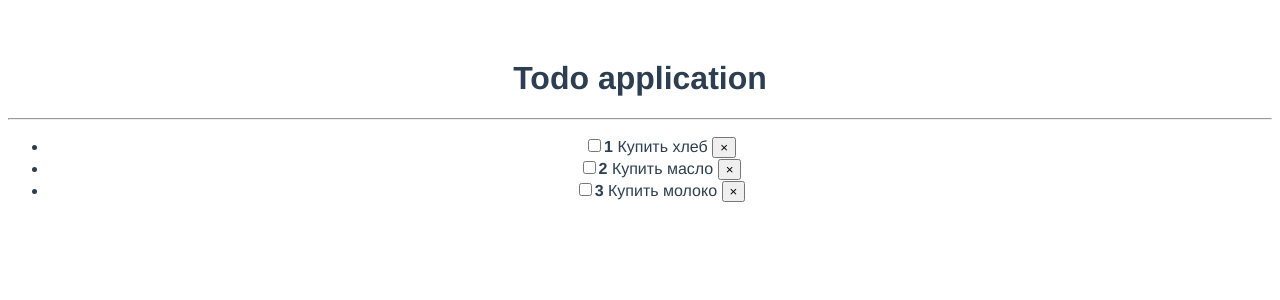
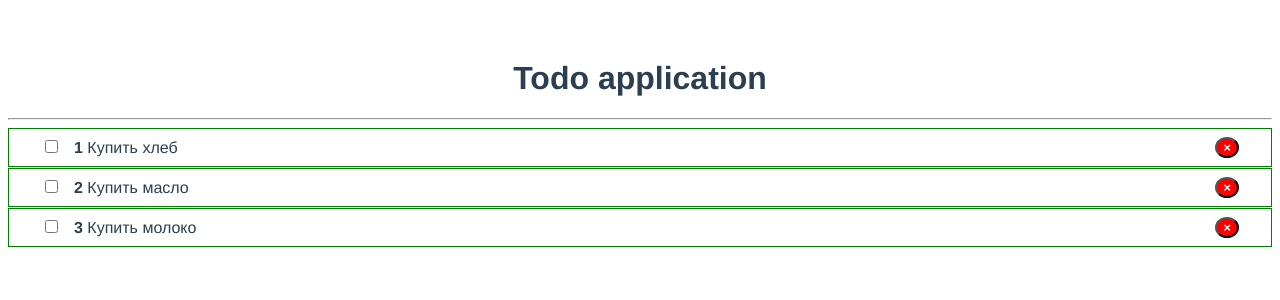
Before and after one commit to Ivan583/test-project, a Vue app: page / in a window 1280 px wide. Shown: the top 300 px of the page. Built offline with nearby package versions, Linux system fonts and the light colour scheme.

Commit message:
Удаление маркеров списка

```diff
--- a/src/components/TodoItem.vue
+++ b/src/components/TodoItem.vue
@@ -21,3 +21,28 @@
   }
 };
 </script>
+
+<style scoped>
+li {
+  border: 1px solid green;
+  display: flex;
+  justify-content: space-between;
+  padding: 0.5rem 2rem;
+  margin-bottom: 1px;
+}
+
+button {
+  background: red;
+  color: #fff;
+  font-weight: bold;
+  border-radius: 50%;
+}
+
+.done {
+  text-decoration: line-through;
+}
+
+input {
+  margin-right: 1rem;
+}
+</style>
--- a/src/components/TodoList.vue
+++ b/src/components/TodoList.vue
@@ -15,3 +15,11 @@
   }
 };
 </script>
+
+<style scoped>
+ul {
+  list-style: none;
+  margin: 0;
+  padding: 0;
+}
+</style>
```
